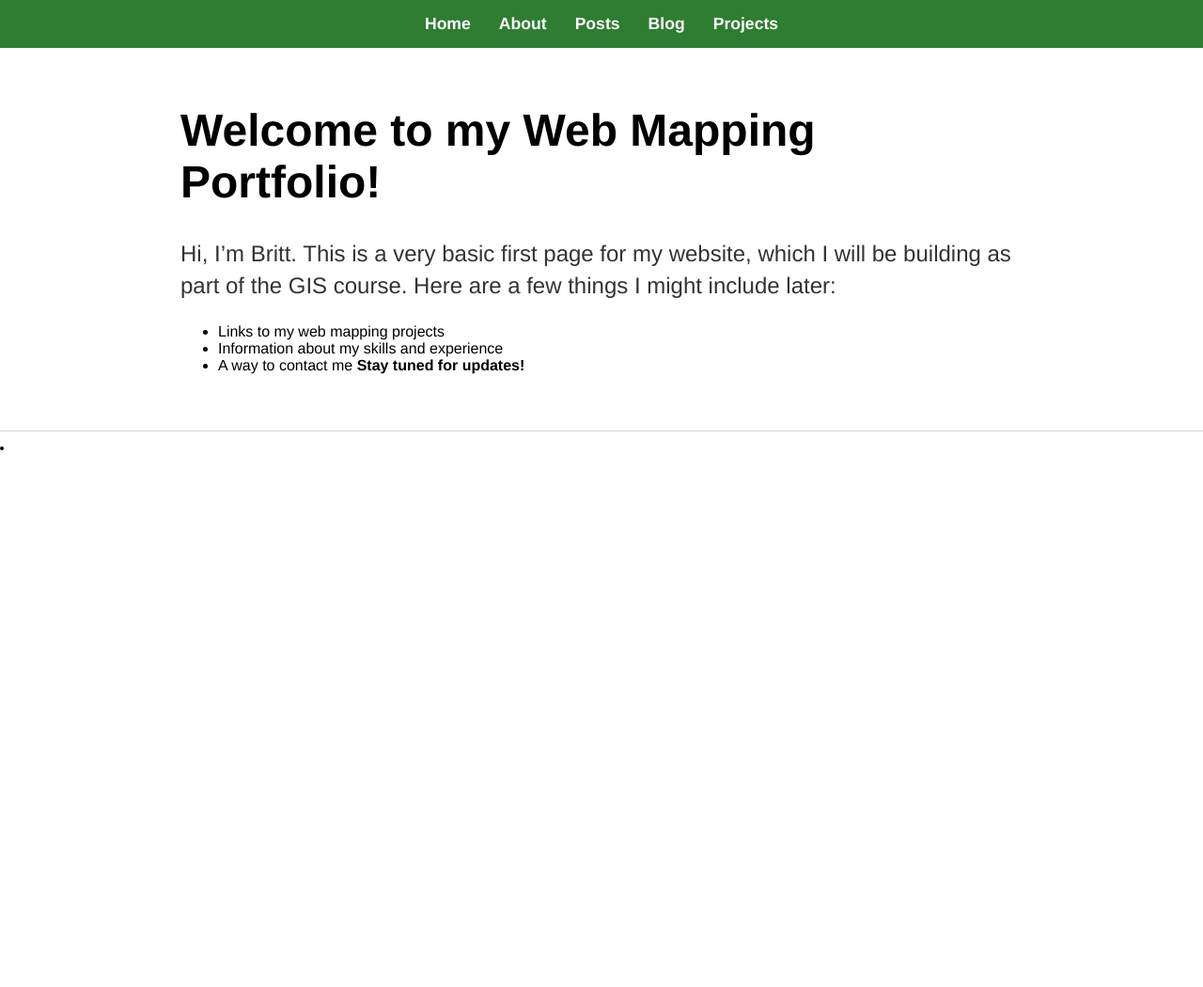
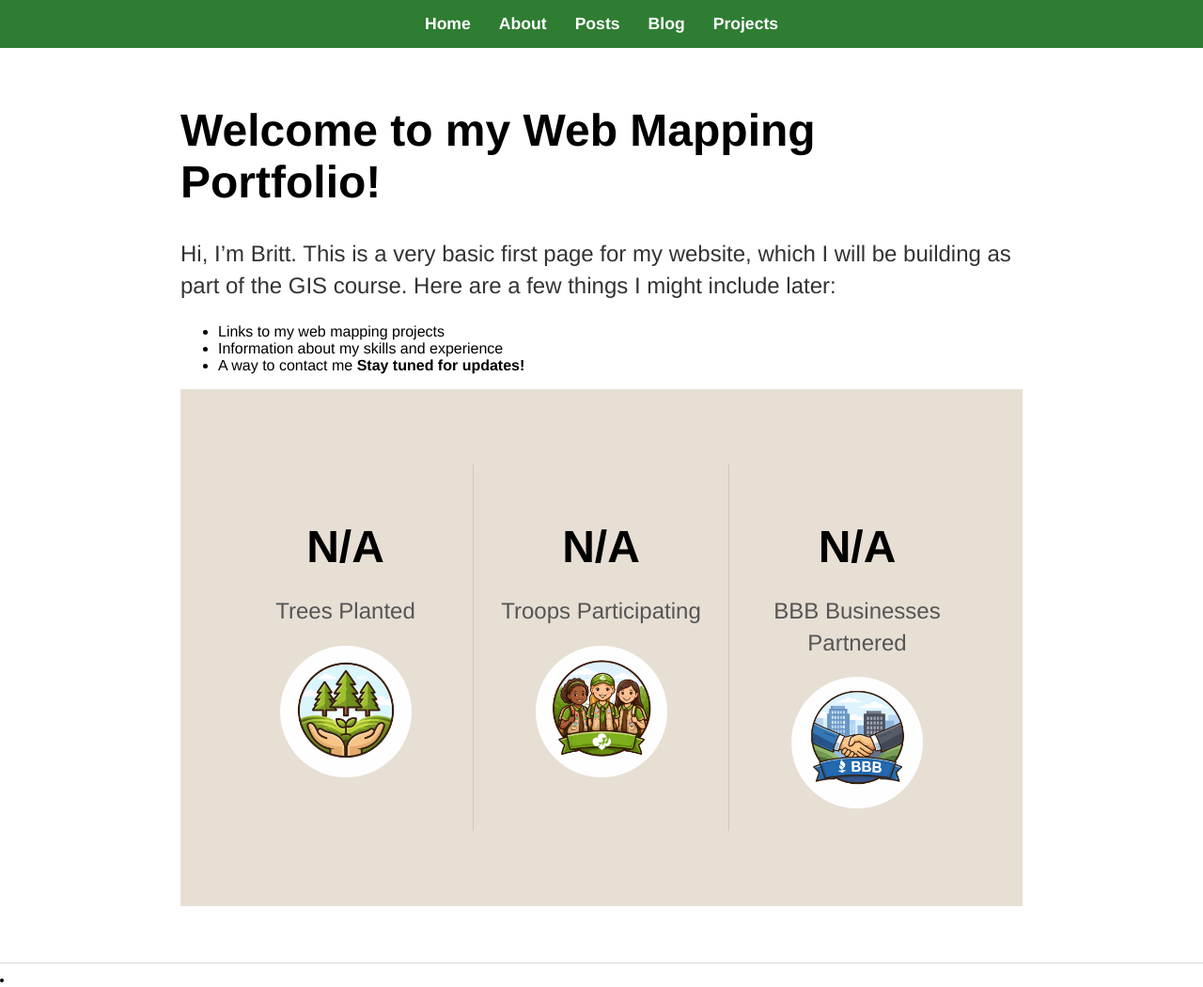
Before and after one commit to brittcerny/brittcerny.github.io, a Jekyll site: the page built from index.md, in a window 1280 px wide. Shown: the whole page at 94% size. Built offline with Jekyll 4.4.1, drawn with Linux system fonts in a browser that asks for light colours; our own code applies the rules of GitHub Pages for plain Markdown files; Markdown is read by kramdown in place of the engine named in the settings; before the commit the page ends 900 px from its top, so only the background shows below that; part of the change alters nothing that is shown.

Commit message:
Add stats section with dynamic data fetching

```diff
--- a/index.md
+++ b/index.md
@@ -6,3 +6,73 @@ Here are a few things I might include later:
 * Information about my skills and experience
 * A way to contact me
 **Stay tuned for updates!**
+
+<!-- 🌱 STATS SECTION -->
+<section class="stats">
+  <div class="stat">
+    <h2 id="trees-count">Loading...</h2>
+    <p>Trees Planted</p>
+    <img src="images/tree.png" alt="Trees">
+  </div>
+
+  <div class="stat">
+    <h2 id="troops-count">Loading...</h2>
+    <p>Troops Participating</p>
+    <img src="images/girlscouts.png" alt="Troops">
+  </div>
+
+  <div class="stat">
+    <h2 id="business-count">Loading...</h2>
+    <p>BBB Businesses Partnered</p>
+    <img src="images/bussiness.png" alt="Businesses">
+  </div>
+</section>
+
+
+<!-- DATA SCRIPT -->
+<script>
+document.addEventListener("DOMContentLoaded", function () {
+
+async function getCount(url, elementId) {
+  try {
+    const response = await fetch(url);
+    const data = await response.json();
+    document.getElementById(elementId).innerText = data.count;
+  } catch (error) {
+    console.error(error);
+    document.getElementById(elementId).innerText = "N/A";
+  }
+}
+
+async function getUniqueCount(url, elementId) {
+  try {
+    const response = await fetch(url);
+    const data = await response.json();
+    const count = data.features.length;
+    document.getElementById(elementId).innerText = count;
+  } catch (error) {
+    console.error(error);
+    document.getElementById(elementId).innerText = "N/A";
+  }
+}
+
+// 🌳 Trees
+getCount(
+  "https://services.arcgis.com/o6oETlrWetREI1A2/arcgis/rest/services/service_ff5d6d29688f4807a8c7ce2b32432f25_form/FeatureServer/0/query?where=1%3D1&returnCountOnly=true&f=json",
+  "trees-count"
+);
+
+// 👧 Troops
+getUniqueCount(
+  "https://services.arcgis.com/o6oETlrWetREI1A2/arcgis/rest/services/service_ff5d6d29688f4807a8c7ce2b32432f25_form/FeatureServer/1/query?where=1=1&outFields=troop_id&returnDistinctValues=true&f=json",
+  "troops-count"
+);
+
+// 🏢 Businesses
+getUniqueCount(
+  "https://services.arcgis.com/o6oETlrWetREI1A2/arcgis/rest/services/service_ff5d6d29688f4807a8c7ce2b32432f25_form/FeatureServer/2/query?where=1=1&outFields=bbb_partner&returnDistinctValues=true&f=json",
+  "business-count"
+);
+
+});
+</script>
```
